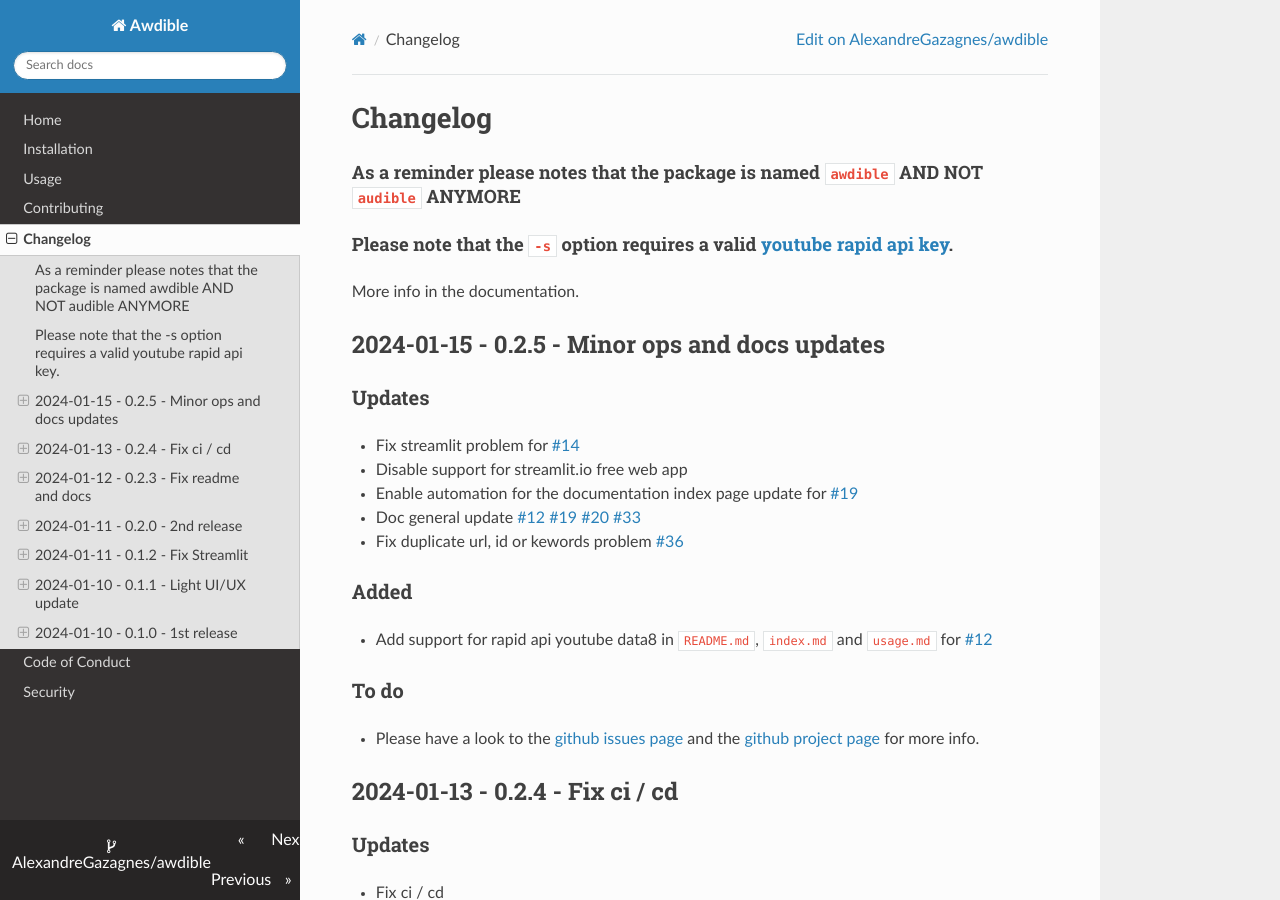
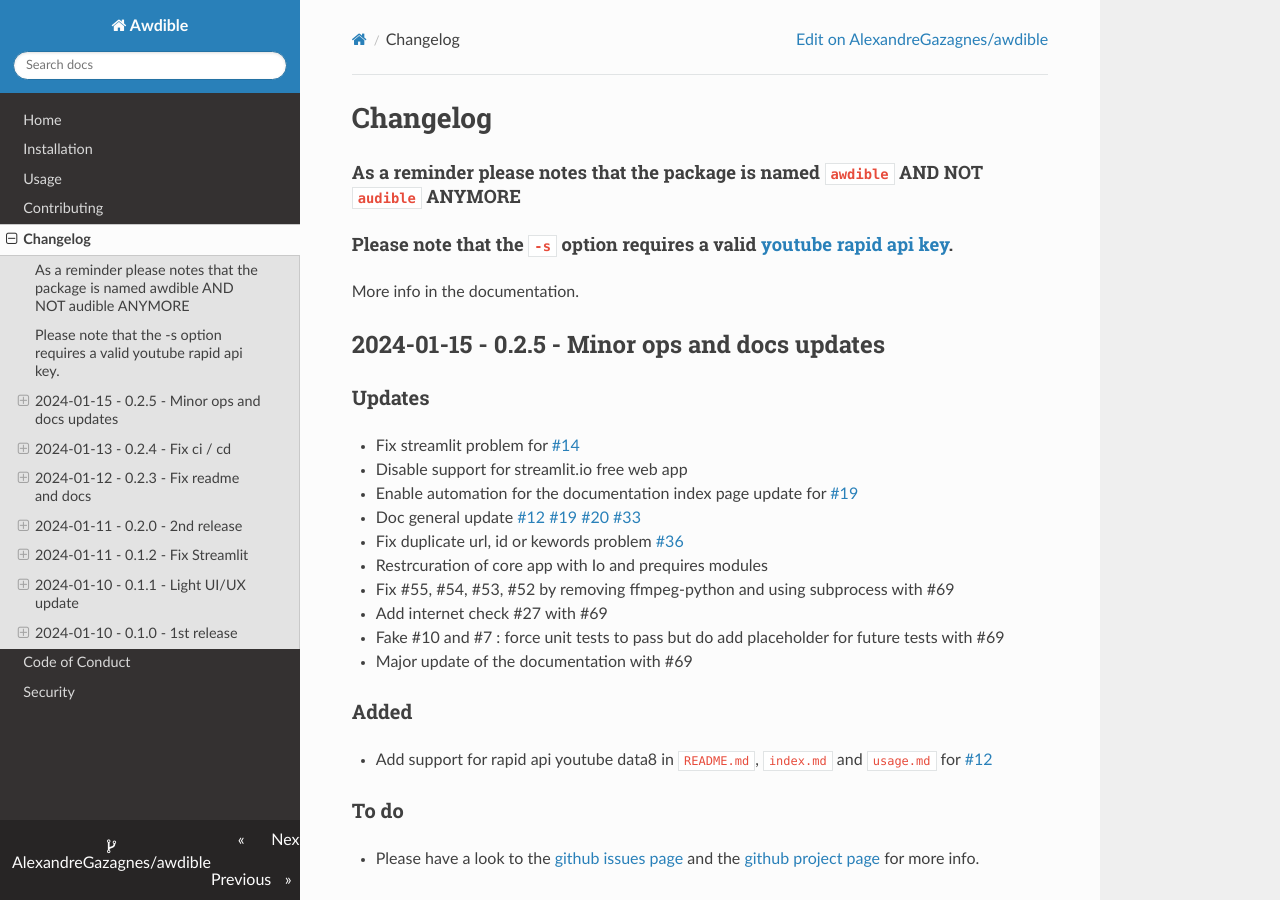
Before and after one commit to AlexandreGazagnes/awdible, an MkDocs documentation site: the page built from docs/docs/changelog.md, in a window 1280 px wide and 900 px high. Built offline with MkDocs 1.6.1, drawn with Linux system fonts in a browser that asks for light colours; nearby versions of some CDN libraries.

Commit message:
udpate doc

```diff
--- a/docs/docs/changelog.md
+++ b/docs/docs/changelog.md
@@ -14,6 +14,11 @@ More info in the documentation.
 - Enable automation for the documentation index page update for [#19](https://github.com/AlexandreGazagnes/awdible/issues/19)
 - Doc general update [#12](https://github.com/AlexandreGazagnes/awdible/issues/12) [#19](https://github.com/AlexandreGazagnes/awdible/issues/19) [#20](https://github.com/AlexandreGazagnes/awdible/issues/20) [#33](https://github.com/AlexandreGazagnes/awdible/issues/33)
 - Fix duplicate url, id or kewords problem [#36](https://github.com/AlexandreGazagnes/awdible/issues/36)
+- Restrcuration of core app with Io and prequires modules
+- Fix #55, #54, #53, #52 by removing ffmpeg-python and using subprocess with #69
+- Add internet check #27 with #69
+- Fake #10 and #7 : force unit tests to pass but do add placeholder for future tests with #69
+- Major update of the documentation with #69
 
 ### Added
 - Add support for rapid api youtube data8 in `README.md`, `index.md` and `usage.md` for [#12](https://github.com/AlexandreGazagnes/awdible/issues/12)
```
Also changed, not shown: docs/docs/index.md (+59 -6 lines), docs/docs/security.md (+1 -4 lines).
